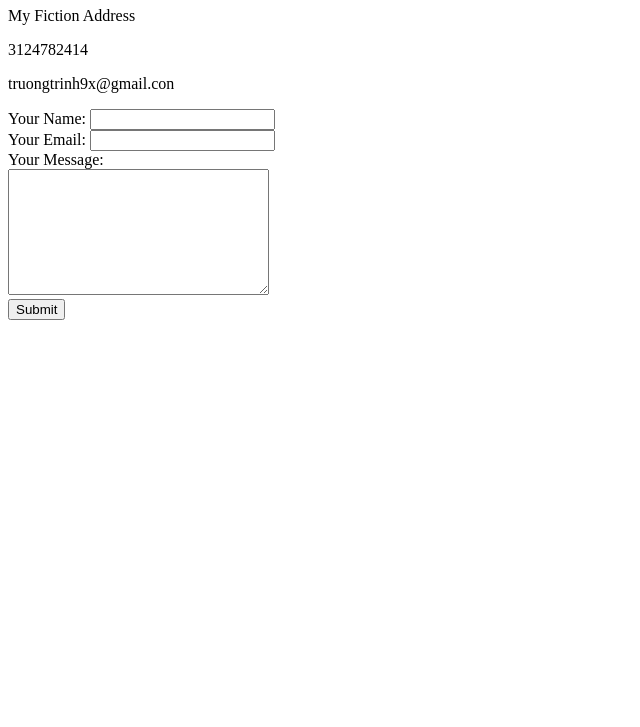
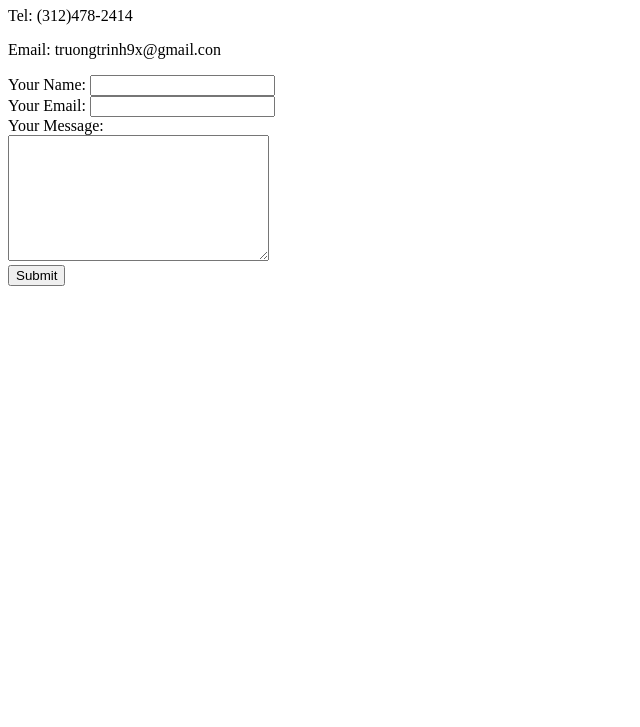
Before and after one commit to ongminhtru/cv, a plain HTML site: page contact-me.html in a window 1280 px wide. Shown: the part 73-800 px from the top of the page, without its empty margins (0-640 px from the left). Drawn offline with Linux system fonts and the light colour scheme.

Commit message:
Add files via upload

```diff
--- a/contact-me.html
+++ b/contact-me.html
@@ -8,9 +8,8 @@
 
 <body>
   <h1>My Contact Details</h1>
-  <p>My Fiction Address</p>
-  <p>3124782414</p>
-  <p>truongtrinh9x@gmail.con</p>
+  <p>Tel: (312)478-2414</p>
+  <p>Email: truongtrinh9x@gmail.con</p>
 
   <form action="mailto:truongtrinh9x@gmail.com" method="post" enctype="text/plain">
     <label>Your Name:</label>
```
Also changed, not shown: index.html (+1 -1 lines).
